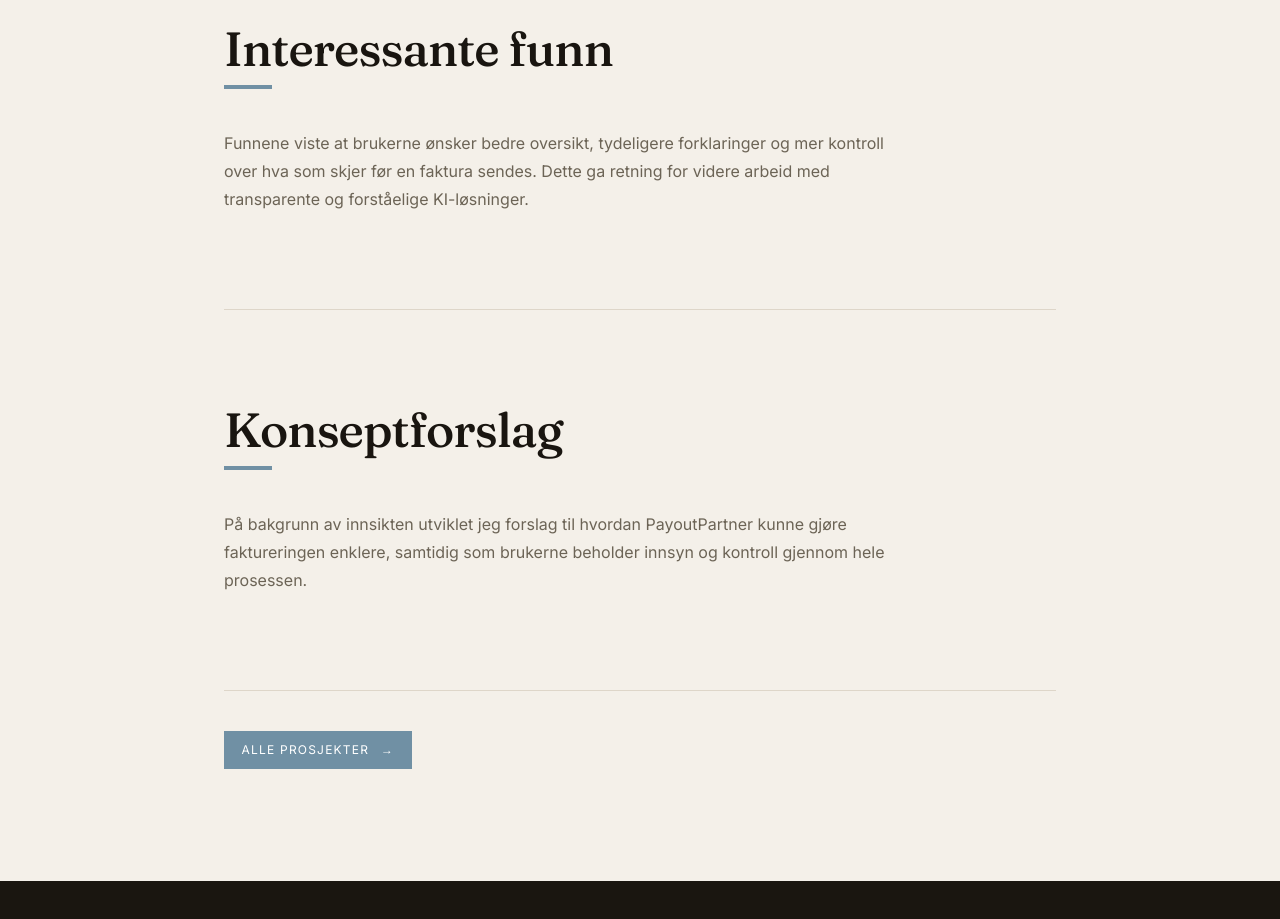
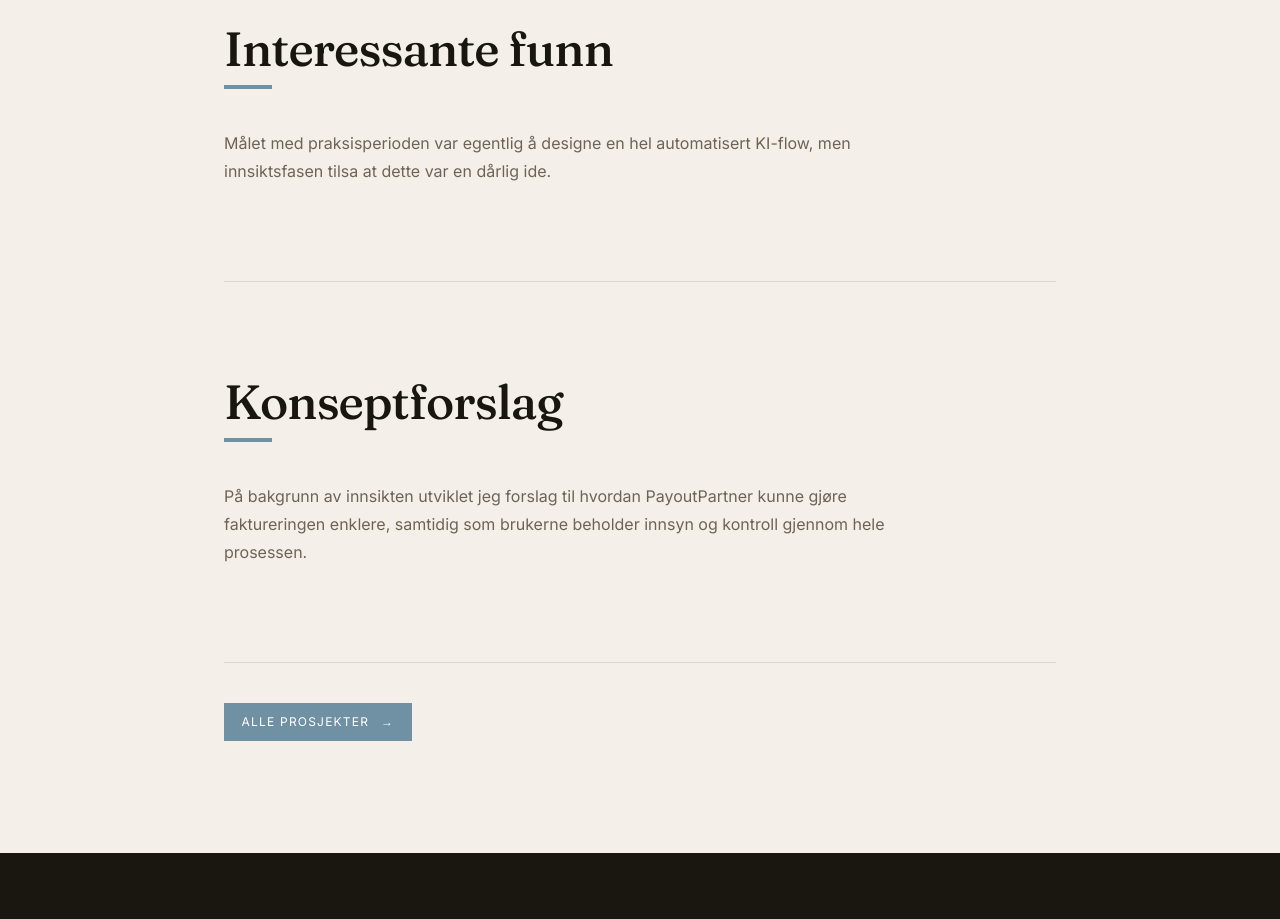
Before and after one commit to selmabk4/portfolio, a React (Vite) app: page /prosjekter/payoutpartner in a window 1280 px wide. Shown: the part 3880-4799 px from the top of the page. Built offline with nearby package versions, Linux system fonts and the light colour scheme.

Commit message:
Update findings section with practice period insight

```diff
--- a/client/components/ProjectDetail.tsx
+++ b/client/components/ProjectDetail.tsx
@@ -630,7 +630,7 @@ export default function ProjectDetail({ project }: { project: ProjectDetailData
               </p>
               <div className="h-1 w-12 bg-primary" />
               <p className="mt-10 max-w-[680px] text-sm leading-7 text-muted-foreground sm:text-base">
-                Funnene viste at brukerne ønsker bedre oversikt, tydeligere forklaringer og mer kontroll over hva som skjer før en faktura sendes. Dette ga retning for videre arbeid med transparente og forståelige KI-løsninger.
+                Målet med praksisperioden var egentlig å designe en hel automatisert KI-flow, men innsiktsfasen tilsa at dette var en dårlig ide.
               </p>
             </section>
 
```
